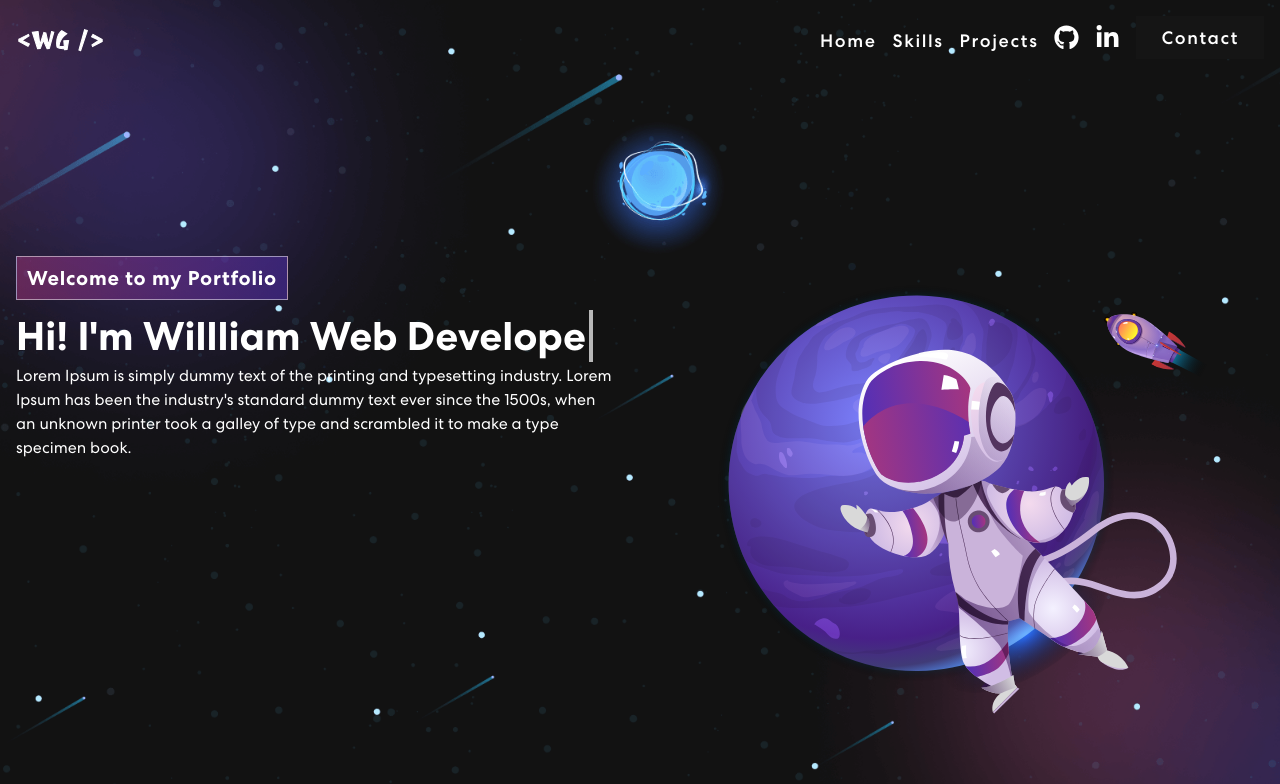
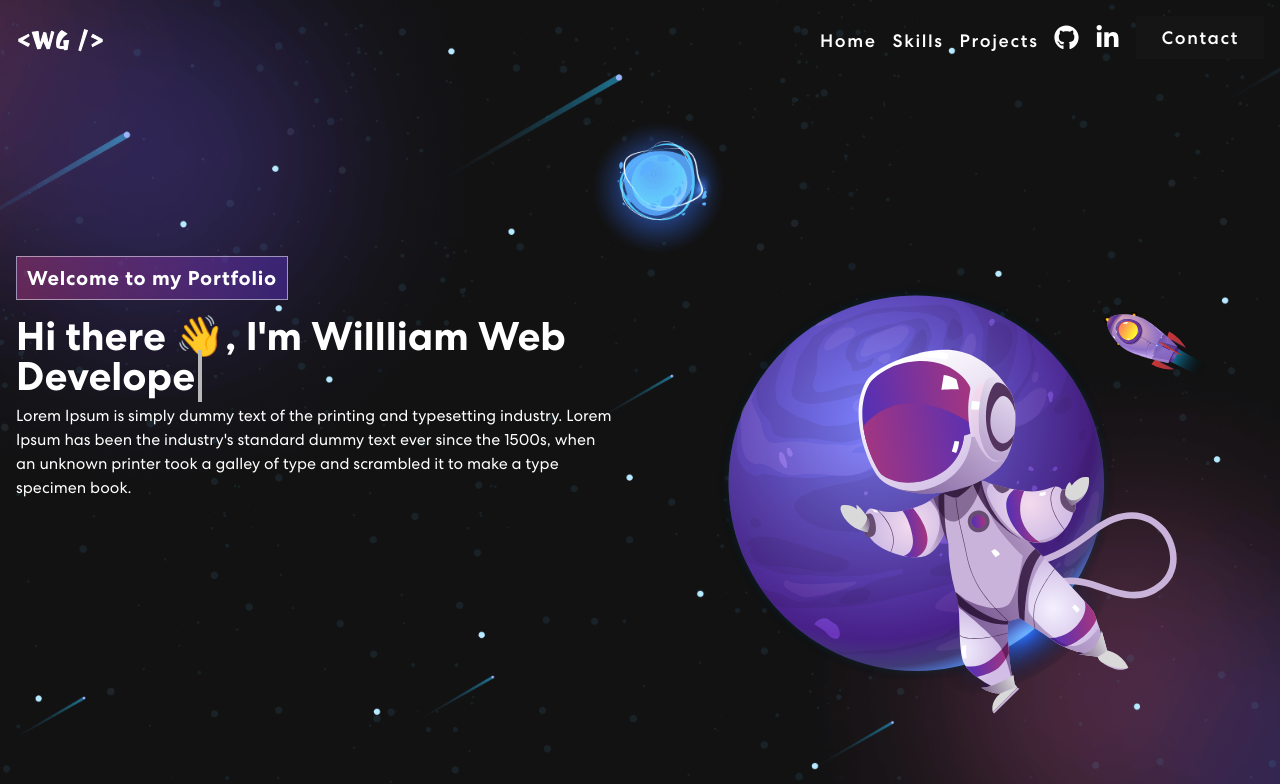
Before and after one commit to Williams25/portfolio, a Next.js app: page / in a window 1280 px wide. Shown: the top 784 px of the page. Built offline with nearby package versions, Linux system fonts and the light colour scheme.

Commit message:
ajustando o texto do banner

```diff
--- a/src/components/Banner/index.tsx
+++ b/src/components/Banner/index.tsx
@@ -52,7 +52,7 @@ export const Banner = () => {
             <span className="tagline">Welcome to my Portfolio</span>
 
             <h1>
-              {`Hi! I'm Willliam`}{" "}
+              {`Hi there 👋, I'm Willliam`}{" "}
               <span
                 className="txt-rotate"
                 data-rotate={JSON.stringify(toRotate)}
@@ -66,13 +66,12 @@ export const Banner = () => {
               ever since the 1500s, when an unknown printer took a galley of
               type and scrambled it to make a type specimen book.
             </p>
-            {/* <button onClick={() => console.log('connect')}>Let’s Connect <ArrowRightCircle size={25} /></button> */}
           </div>
 
           <div className={"animate_image"}>
             <Image
               src={"/assets/img/header-img.svg"}
-              alt="Header Img"
+              alt="image illustrates an astronaut"
               width={500}
               height={500}
             />
```
